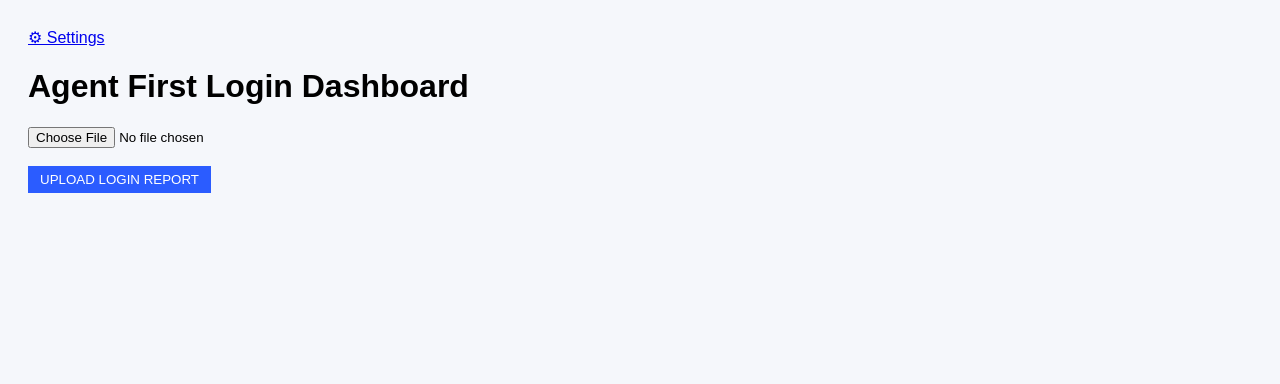
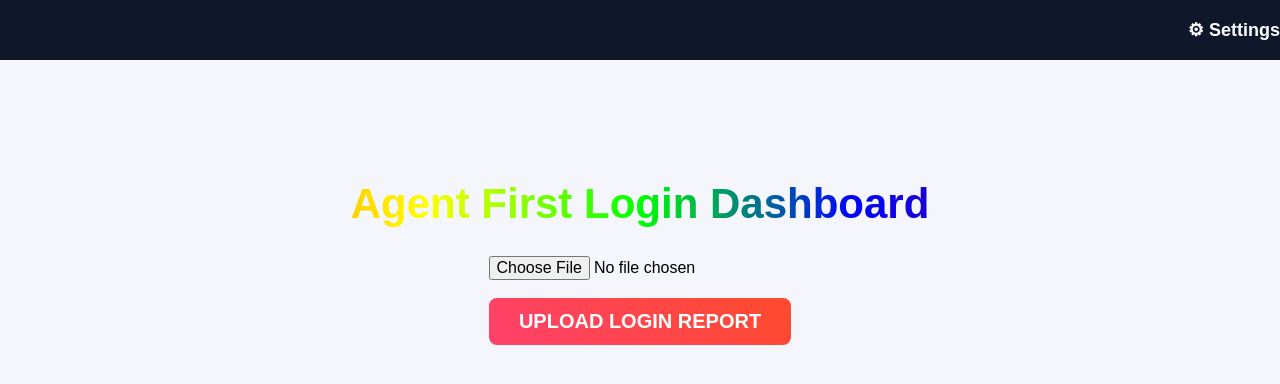
Before and after one commit to Viratmalakar/First-login-tracker, a Flask app: page / in a window 1280 px wide. Shown: the top 384 px of the page. Run offline with Flask 3, Linux system fonts and the light colour scheme.

Commit message:
Update style.css

```diff
--- a/static/style.css
+++ b/static/style.css
@@ -1,52 +1,137 @@
 body{
 
 font-family: Arial;
-background:#f5f7fb;
-padding:20px;
+background:#f4f6fb;
+margin:0;
 
 }
 
-h2{
 
-color:#1e2a5a;
+.topbar{
+
+width:100%;
+height:60px;
+background:#0f172a;
+
+display:flex;
+justify-content:flex-end;
+align-items:center;
+
+padding-right:30px;
 
 }
+
+
+.settings{
+
+color:white;
+font-size:18px;
+text-decoration:none;
+font-weight:bold;
+
+}
+
+
+.centerbox{
+
+text-align:center;
+margin-top:120px;
+
+}
+
+
+.title{
+
+font-size:42px;
+font-weight:bold;
+
+background: linear-gradient(
+90deg,
+#ff0000,
+#ff7f00,
+#ffff00,
+#00ff00,
+#0000ff,
+#4b0082,
+#9400d3
+);
+
+-webkit-background-clip:text;
+color:transparent;
+
+}
+
+
+.uploadbtn{
+
+font-size:20px;
+font-weight:bold;
+
+padding:12px 30px;
+
+background: linear-gradient(
+45deg,
+#ff416c,
+#ff4b2b
+);
+
+color:white;
+
+border:none;
+
+border-radius:8px;
+
+cursor:pointer;
+
+}
+
+
+.file{
+
+font-size:16px;
+
+}
+
+
+.tablebox{
+
+margin:40px;
+
+overflow:auto;
+
+}
+
 
 table{
 
 border-collapse:collapse;
+width:100%;
 background:white;
 
 }
 
+
 th,td{
 
 border:1px solid #ddd;
-padding:8px 12px;
+padding:8px;
 text-align:center;
 
 }
 
+
 th{
 
-background:#2b5cff;
+background:#1e3a8a;
 color:white;
 
 }
 
+
 .late{
 
-background:#ff4d4d;
+background:#ff0000;
 color:white;
 font-weight:bold;
 
 }
-
-button{
-
-padding:6px 12px;
-background:#2b5cff;
-color:white;
-border:none;
-
-}
```
